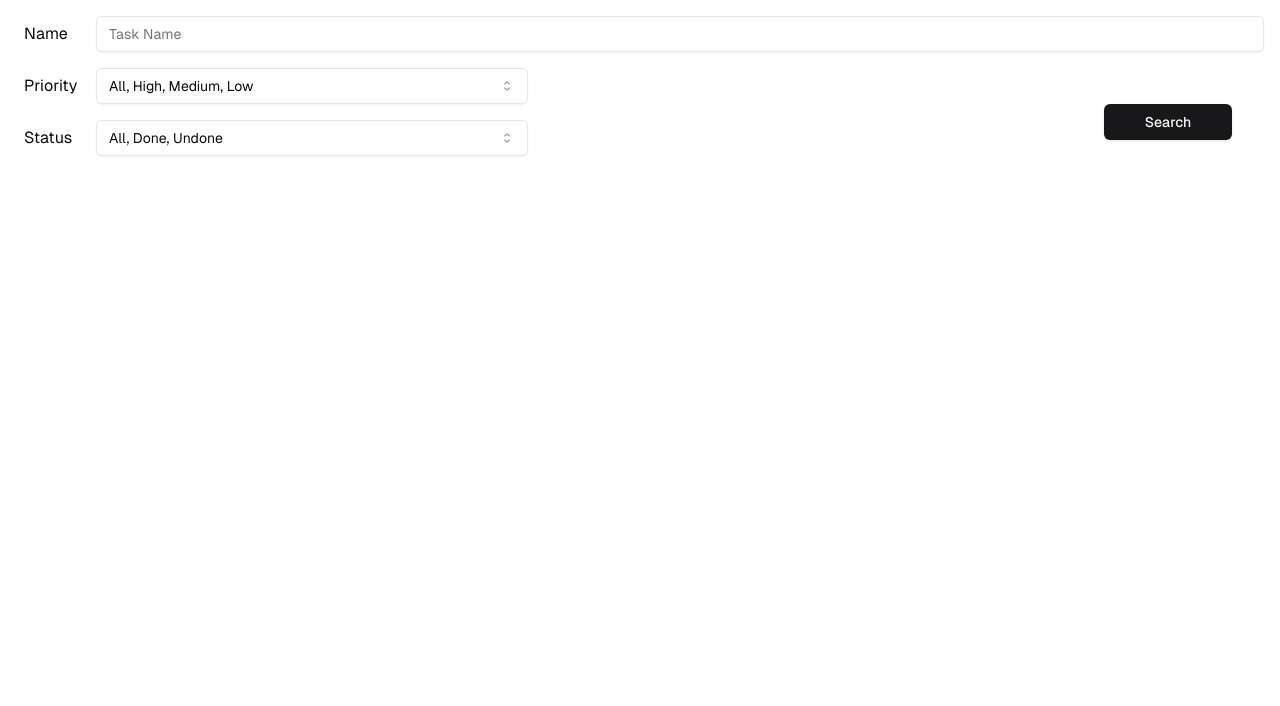
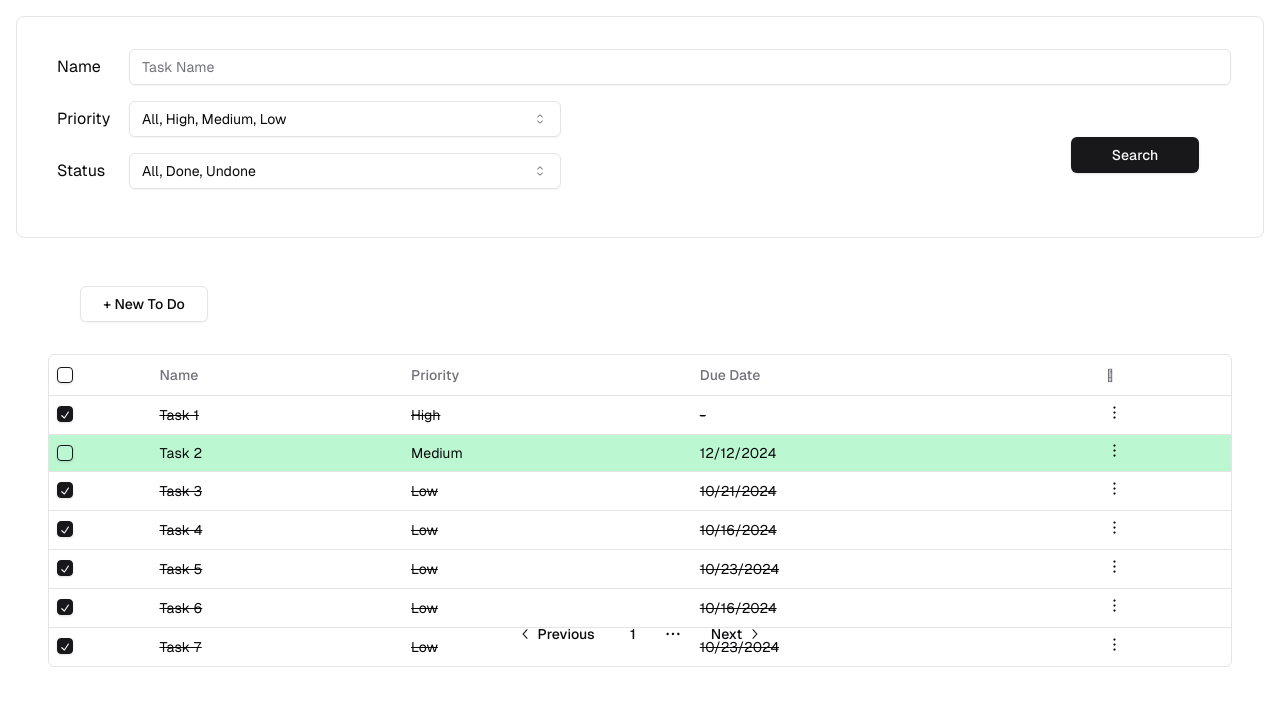
Before and after one commit to EdwinSaucedoEncora/frontend-breakable_toy_i-todoapp, a Next.js app: page / in a window 1280 px wide. Shown: the top 706 px of the page. Built offline with nearby package versions, Linux system fonts and the light colour scheme.

Commit message:
feat: add tasks table including non realized pagination
- Join components into page and make page client for reactivity
- Implement tanstack table and update props to pass table
- Manage table on page to get extra information for coloring
- Add bg color into html:

```diff
--- a/src/app/layout.tsx
+++ b/src/app/layout.tsx
@@ -24,9 +24,9 @@ export default function RootLayout({
 	children: React.ReactNode;
 }>) {
 	return (
-		<html lang="en">
+		<html lang="en" className="bg-background">
 			<body
-				className={`${geistSans.variable} ${geistMono.variable} antialiased`}
+				className={`${geistSans.variable} ${geistMono.variable} antialiased `}
 			>
 				{children}
 			</body>
--- a/src/app/page.tsx
+++ b/src/app/page.tsx
@@ -1,22 +1,49 @@
+"use client";
 import AppSelect from "@/components/shared/app-select";
 import ResponsiveContainer from "@/components/shared/responsive-container";
 import { Button } from "@/components/ui/button";
 import { Input } from "@/components/ui/input";
-
-// Constant Definitions
-const STATUS_TASKS = ["All", "Done", "Undone"];
-const STATUS_PLACEHOLDER = "All, Done, Undone";
-
-const PRIORITY_TASKS = ["All", "High", "Medium", "Low"];
-const PRIORITY_PLACEHOLDER = "All, High, Medium, Low";
+import {
+	Pagination,
+	PaginationContent,
+	PaginationEllipsis,
+	PaginationItem,
+	PaginationLink,
+	PaginationNext,
+	PaginationPrevious,
+} from "@/components/ui/pagination";
+import { getCoreRowModel, useReactTable } from "@tanstack/react-table";
+import { TaskModal } from "./components";
+import {
+	PRIORITY_PLACEHOLDER,
+	PRIORITY_TASKS,
+	STATUS_PLACEHOLDER,
+	STATUS_TASKS,
+	TASKS_SAMPLE,
+} from "./constants";
+import { taskColumns } from "./tasks-columns";
+import { TasksDataTable } from "./tasks-data-table";
 
 export default function Home() {
+	// const table:{
+	// 	columns,
+	// 	data,
+	// }: DataTableProps<TData, TValue>
+	const table = useReactTable({
+		data: TASKS_SAMPLE,
+		columns: taskColumns,
+		meta: {
+			a: 1,
+		},
+		getCoreRowModel: getCoreRowModel(),
+	});
+
 	return (
 		<main className="flex flex-col gap-8 row-start-2 sm:items-start  font-[family-name:var(--font-geist-sans)]">
 			{/* Using a responsive container for limiting to expand on large screens */}
-			<ResponsiveContainer className="max-w-maximum-screens p-4 ">
+			<ResponsiveContainer className="max-w-maximum-screens p-4  space-y-4 *:px-8">
 				{/* Top container for search */}
-				<div className="flex flex-wrap justify-between  w-full sm:[&_:is(input,button,div)]:w-full">
+				<div className="flex flex-wrap justify-between  w-full sm:[&_:is(input,button,div)]:w-full border py-8 rounded-lg ">
 					<div className="min-w-full flex place-items-center sm:flex-col sm:place-items-start sm:gap-2">
 						<label htmlFor="name" className="max-w-[4rem] min-w-[4rem] px-2">
 							Name
@@ -31,20 +58,44 @@ export default function Home() {
 						<AppSelect
 							name="priorities"
 							label="Priority"
-							options={PRIORITY_TASKS}
+							options={["All", ...PRIORITY_TASKS]}
 							placeholder={PRIORITY_PLACEHOLDER}
 							className="w-full"
 						/>
 						<AppSelect
 							name="statuses"
 							label="Status"
-							options={STATUS_TASKS}
+							options={["All", ...STATUS_TASKS]}
 							placeholder={STATUS_PLACEHOLDER}
 							className="w-full"
 						/>
 					</div>
 					<Button className="m-8 w-32 self-end">Search</Button>
 				</div>
+				{/* Tasks table list section */}
+				<div className="h-[50dvh] ">
+					{/* Content Table */}
+					<div className="h-[90%] ">
+						<TaskModal />
+						<TasksDataTable table={table} />
+					</div>
+					<Pagination className="h-[10%]">
+						<PaginationContent>
+							<PaginationItem>
+								<PaginationPrevious href="#" />
+							</PaginationItem>
+							<PaginationItem>
+								<PaginationLink href="#">1</PaginationLink>
+							</PaginationItem>
+							<PaginationItem>
+								<PaginationEllipsis />
+							</PaginationItem>
+							<PaginationItem>
+								<PaginationNext href="#" />
+							</PaginationItem>
+						</PaginationContent>
+					</Pagination>
+				</div>
 			</ResponsiveContainer>
 		</main>
 	);
--- /dev/null
+++ b/src/app/tasks-data-table.tsx
@@ -0,0 +1,92 @@
+"use client";
+
+import { flexRender, Table as TableT } from "@tanstack/react-table";
+
+import {
+	Table,
+	TableBody,
+	TableCell,
+	TableHead,
+	TableHeader,
+	TableRow,
+} from "@/components/ui/table";
+import dayjs from "dayjs";
+import { Task } from "./tasks-columns";
+import { getStatusDate } from "./utils";
+
+const DAYS_IN_A_WEEK = 7;
+
+export function TasksDataTable({ table }: { table: TableT<Task> }) {
+	const getRowColor = ({
+		dueDate,
+		status,
+	}: {
+		dueDate: Date | string | undefined;
+		status: "done" | "undone";
+	}) => {
+		const weeksLeft = Math.ceil(
+			dayjs(dueDate).diff(dayjs(), "days") / DAYS_IN_A_WEEK
+		);
+		const textDecoration = status === "done" ? "line-through" : "";
+		return `${getStatusDate(weeksLeft)} ${textDecoration}`;
+	};
+
+	const columns = table.getAllColumns().length;
+
+	return (
+		<div className="rounded-md border">
+			<Table>
+				<TableHeader>
+					{table.getHeaderGroups().map((headerGroup) => (
+						<TableRow key={headerGroup.id}>
+							{headerGroup.headers.map((header) => {
+								return (
+									<TableHead key={header.id}>
+										{header.isPlaceholder
+											? null
+											: flexRender(
+													header.column.columnDef.header,
+													header.getContext()
+											  )}
+									</TableHead>
+								);
+							})}
+						</TableRow>
+					))}
+				</TableHeader>
+				<TableBody>
+					{table.getRowModel().rows?.length ? (
+						table.getRowModel().rows.map((row) => {
+							const { dueDate, status } = row.original as Task;
+							return (
+								<TableRow
+									key={row.id}
+									data-state={row.getIsSelected() && "selected"}
+									className={getRowColor({
+										dueDate,
+										status,
+									})}
+								>
+									{row.getVisibleCells().map((cell) => (
+										<TableCell key={cell.id}>
+											{flexRender(
+												cell.column.columnDef.cell,
+												cell.getContext()
+											)}
+										</TableCell>
+									))}
+								</TableRow>
+							);
+						})
+					) : (
+						<TableRow>
+							<TableCell colSpan={columns} className="h-24 text-center">
+								No results.
+							</TableCell>
+						</TableRow>
+					)}
+				</TableBody>
+			</Table>
+		</div>
+	);
+}
```
